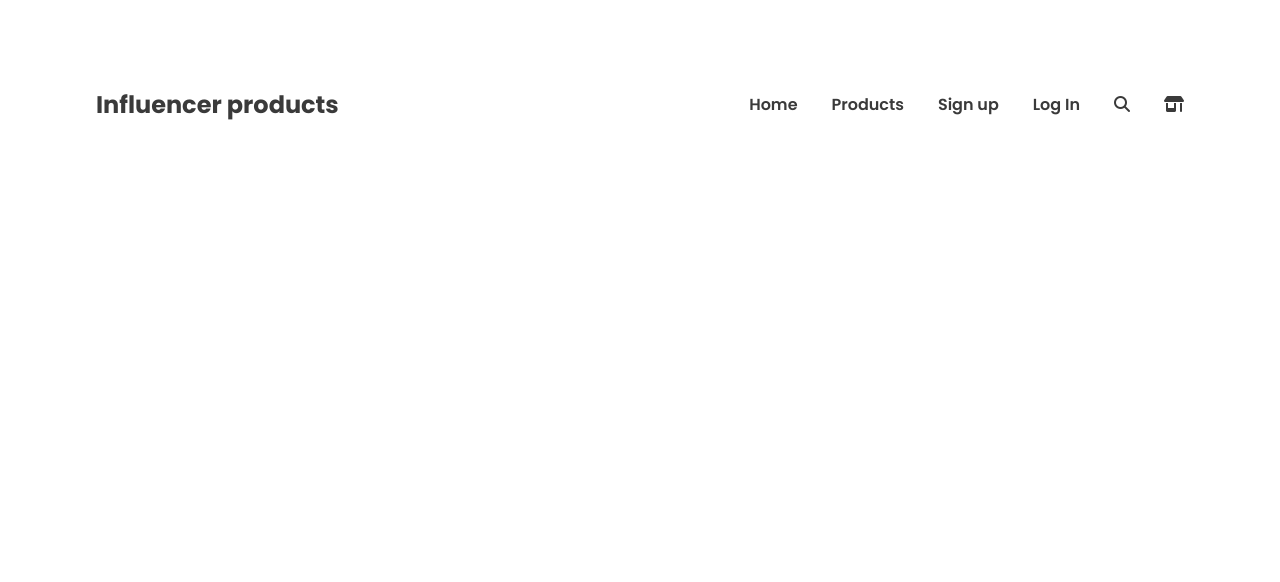
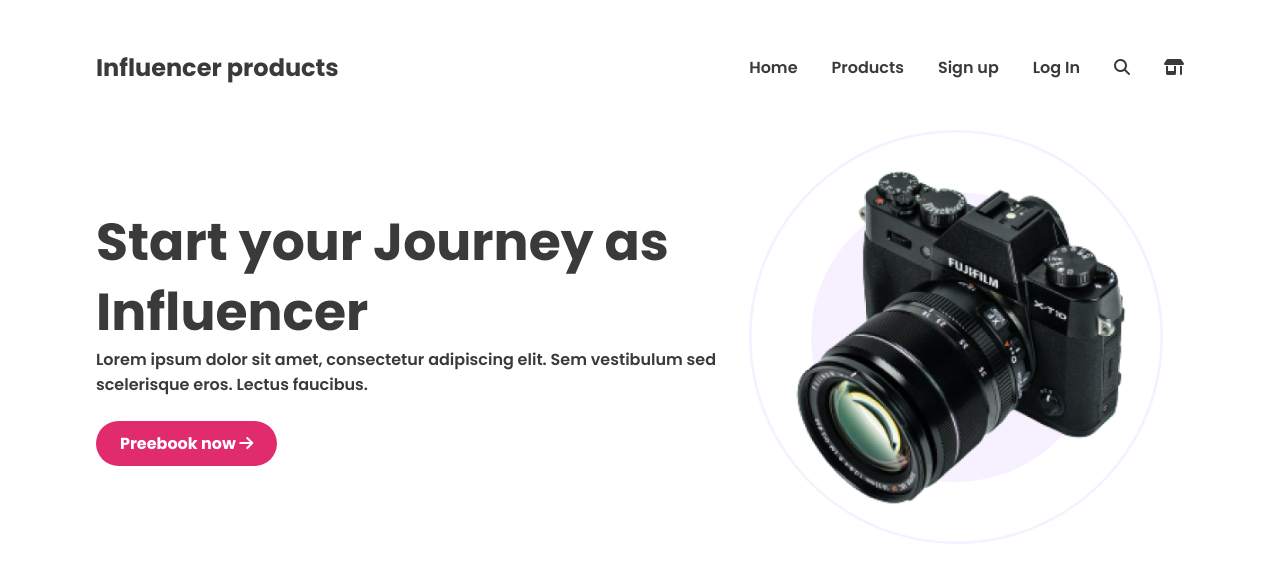
Before and after one commit to shafiqulislamsagor/responsive-project-, a plain HTML site: page index.html in a window 1280 px wide. Drawn offline with Linux system fonts and the light colour scheme.

Commit message:
banner part completed

```diff
--- a/index.html
+++ b/index.html
@@ -33,6 +33,17 @@
                 <a class="store" href="#"><i class="fa-solid fa-shop"></i></i></a>
             </div>
         </section>
+        <!-- Banner related -->
+        <section class="banner-container">
+            <div class="banner-intru">
+                <h3 class="banner-title">Start your Journey as Influencer</h3>
+                <p class="banner-description">Lorem ipsum dolor sit amet, consectetur adipiscing elit. Sem vestibulum sed scelerisque eros. Lectus faucibus.</p>
+                <button class="banner-btn">Preebook now <i class="fa-solid fa-arrow-right"></i></button>
+            </div>
+            <div class="banner-img">
+                <img src="images/main-camera.png" alt="">
+            </div>
+        </section>
     </header>
     <main></main>
     <footer></footer>
--- a/style/responsive.css
+++ b/style/responsive.css
@@ -13,6 +13,18 @@
     }
     .logo{
         flex-grow: 0;
+    }
+    .banner-container{
+        grid-template-columns: 1fr;
+    }
+    .banner-intru{
+        order: 1;
+        margin-top: 40px;
+        text-align: center;
+    }
+    .banner-title {
+        font-size: 2.8rem;
+        line-height: normal;
     }
 }
 @media screen and (min-width:480px) and (max-width:780px) {
@@ -31,4 +43,8 @@
     .logo{
         flex-grow: 0;
     }
+    .banner-title {
+        font-size: 3.2rem;
+        line-height: normal;
+    }
 }
--- a/style/style.css
+++ b/style/style.css
@@ -2,7 +2,7 @@
 @import url('https://fonts.googleapis.com/css2?family=Inter:wght@100;200;300;400;500;600;700;800;900&family=Poppins:wght@100;200;300;400;500;600;700;800;900&family=Roboto:wght@100;300;400;500;700;900&display=swap');
 
 /* font size 1rem = 10px */
-html{
+html {
     scroll-behavior: smooth;
     font-size: 62.5%;
 }
@@ -24,7 +24,7 @@ body {
 header {
     max-width: 85%;
     margin: 0 auto;
-    padding-top: 87px;
+    padding-top: 50px;
 }
 
 .menubar-container {
@@ -32,6 +32,7 @@ header {
     justify-content: space-between;
     align-items: center;
 }
+
 .store {
     display: none;
 }
@@ -41,6 +42,7 @@ header {
     gap: 2rem;
     flex-grow: 1;
 }
+
 .logo-title {
     color: #3A3A3A;
     font-family: Poppins;
@@ -54,7 +56,7 @@ header {
     gap: 3.4rem;
 }
 
-.menubar ul li a{
+.menubar ul li a {
     color: #3A3A3A;
     font-family: Poppins;
     font-size: 1.6rem;
@@ -62,10 +64,12 @@ header {
     text-decoration: none;
     transition: 0.5s;
 }
-.menubar ul li a:hover{
+
+.menubar ul li a:hover {
     color: #649c4a;
 }
-.bar a{
+
+.bar a {
     color: #3A3A3A;
     font-family: Poppins;
     font-size: 1.6rem;
@@ -73,6 +77,56 @@ header {
     text-decoration: none;
     transition: 0.5s;
 }
-.bar a:hover{
+
+.bar a:hover {
     color: #649c4a;
 }
+
+/* banner related */
+.banner-container{
+    display: grid;
+    grid-template-columns: 1fr 1fr 1fr 1fr 1fr;
+    align-items: center;
+    margin-top: 45px;
+}
+.banner-intru{
+    grid-column: span 3;
+}
+.banner-title {
+    color: #3A3A3A;
+    font-family: Poppins;
+    font-size: 5.2rem;
+    font-weight: 700;
+    line-height: 70px;
+}
+
+.banner-description {
+    color: #3A3A3A;
+    font-family: Poppins;
+    font-size: 1.6rem;
+    font-weight: 600;
+    margin-bottom: 24px;
+}
+
+.banner-btn {
+    color: #FFF;
+    font-family: Poppins;
+    font-size: 1.6rem;
+    font-weight: 700;
+    padding: 10px 24px;
+    border-radius: 41px;
+    background: #E02C6D;
+    border: 0;
+}
+
+.banner-img {
+    background: url('../images/Circle\ design.svg');
+    background-repeat: no-repeat;
+    background-size: contain;
+    grid-column: span 2;
+    padding: 20px;
+}
+
+.banner-img>img {
+    max-width: 100%;
+}
```
